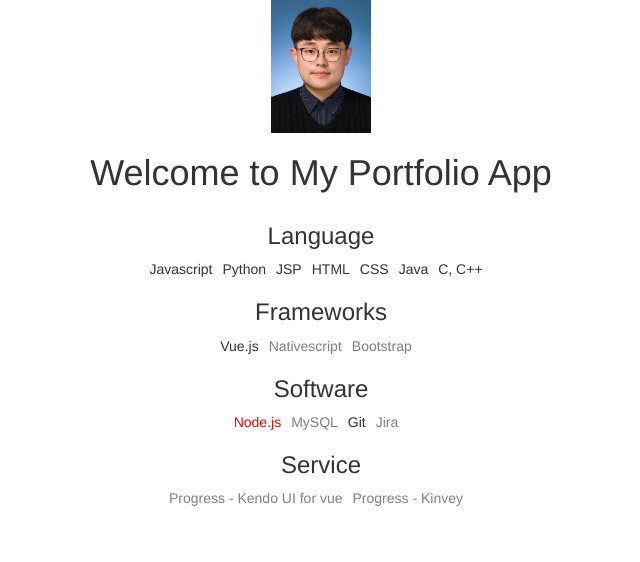
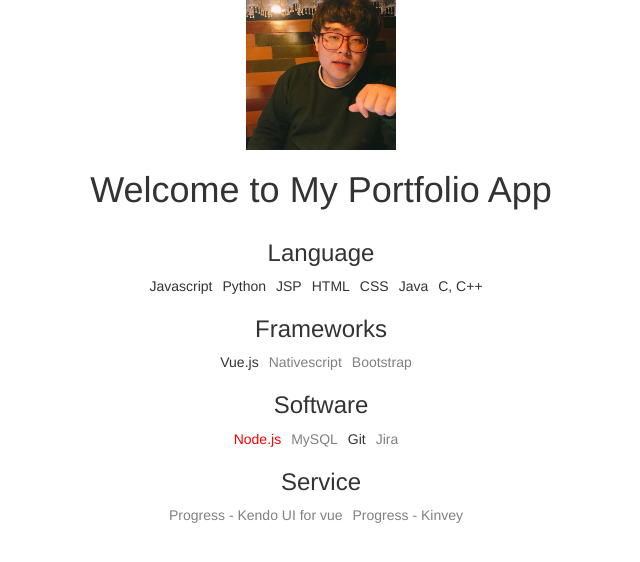
Before and after one commit to chanyb/portfolio, a Vue app: page / in a window 1280 px wide. Shown: the top 562 px of the page, without its empty margins (319-959 px from the left). Built offline with nearby package versions, Linux system fonts and the light colour scheme.

Commit message:
update: change profile pic

```diff
--- a/src/App.vue
+++ b/src/App.vue
@@ -2,7 +2,7 @@
   <div class="container-fluid">
     <div class="row">
       <div class="col-md-12 init">
-        <img alt="Vue logo" src="./assets/profile.jpg" style="width: 100px; ">
+        <img alt="Vue logo" src="./assets/bc.webp" style="width: 150px; ">
       </div>
       <div class="col-md-12 init">
         <HelloWorld msg="Welcome to My Portfolio App"/>
```
